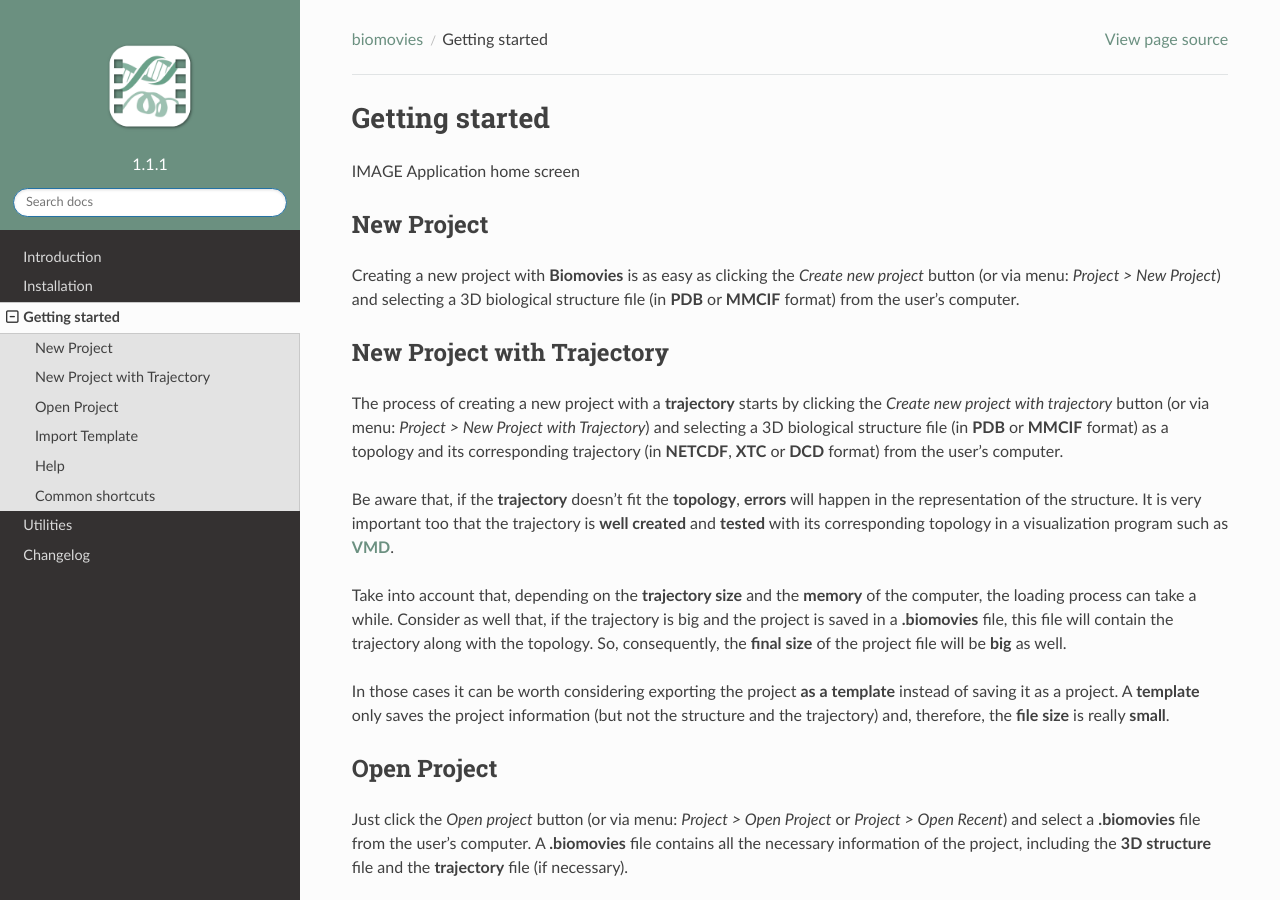
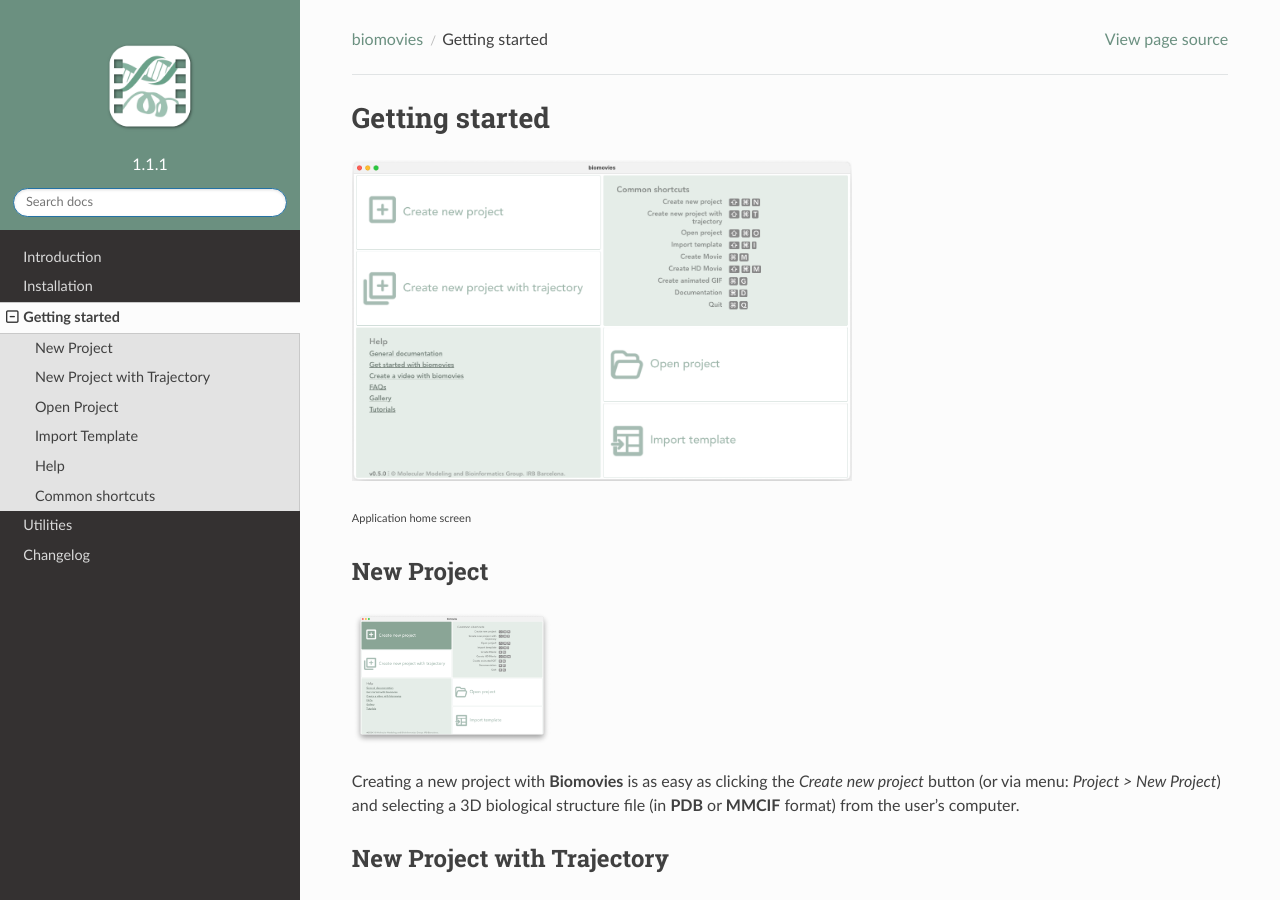
Before and after one commit to gbayarri/biomovies_documentation, a Sphinx documentation site: the page built from docs/source/get-started.md, in a window 1280 px wide and 900 px high. Built offline with Sphinx 7.4.7 and the Read the Docs theme 2.0.0, drawn with Linux system fonts in a browser that asks for light colours.

Commit message:
Get Started

```diff
--- a/docs/source/get-started.md
+++ b/docs/source/get-started.md
@@ -1,13 +1,18 @@
 # Getting started
 
-IMAGE
-Application home screen
+<img src="_static/get_started/home.png" style="max-width:500px;" />
+
+<span style="font-size:11px">Application home screen</span>
 
 ## New Project
+
+<img src="_static/get_started/img01.png" style="max-width:200px;" />
 
 Creating a new project with **Biomovies** is as easy as clicking the _Create new project_ button (or via menu: _Project > New Project_) and selecting a 3D biological structure file (in **PDB** or **MMCIF** format) from the user’s computer.
 
 ## New Project with Trajectory
+
+<img src="_static/get_started/img02.png" style="max-width:200px;" />
 
 The process of creating a new project with a **trajectory** starts by clicking the _Create new project with trajectory_ button (or via menu: _Project > New Project with Trajectory_) and selecting a 3D biological structure file (in **PDB** or **MMCIF** format) as a topology and its corresponding trajectory (in **NETCDF**, **XTC** or **DCD** format) from the user’s computer.
 
@@ -19,11 +24,15 @@
 
 ## Open Project
 
+<img src="_static/get_started/img03.png" style="max-width:200px;" />
+
 Just click the _Open project_ button (or via menu: _Project > Open Project_ or _Project > Open Recent_) and select a **.biomovies** file from the user’s computer. A **.biomovies** file contains all the necessary information of the project, including the **3D structure** file and the **trajectory** file (if necessary).
 
 Recent projects can be opened as well from the **JumpList** in **Windows** and from the **Application dock menu** in **macOS**.
 
 ## Import Template
+
+<img src="_static/get_started/img04.png" style="max-width:200px;" />
 
 Templates are a very interesting option for applying the **same video edition** to **different structures**. They are worth considering too for sharing a project, since a **template** only saves the project information (but not the structure and the trajectory) and, therefore, the **file size** is really **small**.
 
```
Also changed, not shown: docs/source/_static/get_started/home.png (added), docs/source/_static/get_started/img01.png (added), docs/source/_static/get_started/img02.png (added), docs/source/_static/get_started/img03.png (added), docs/source/_static/get_started/img04.png (added), docs/source/_static/icon.ico.
